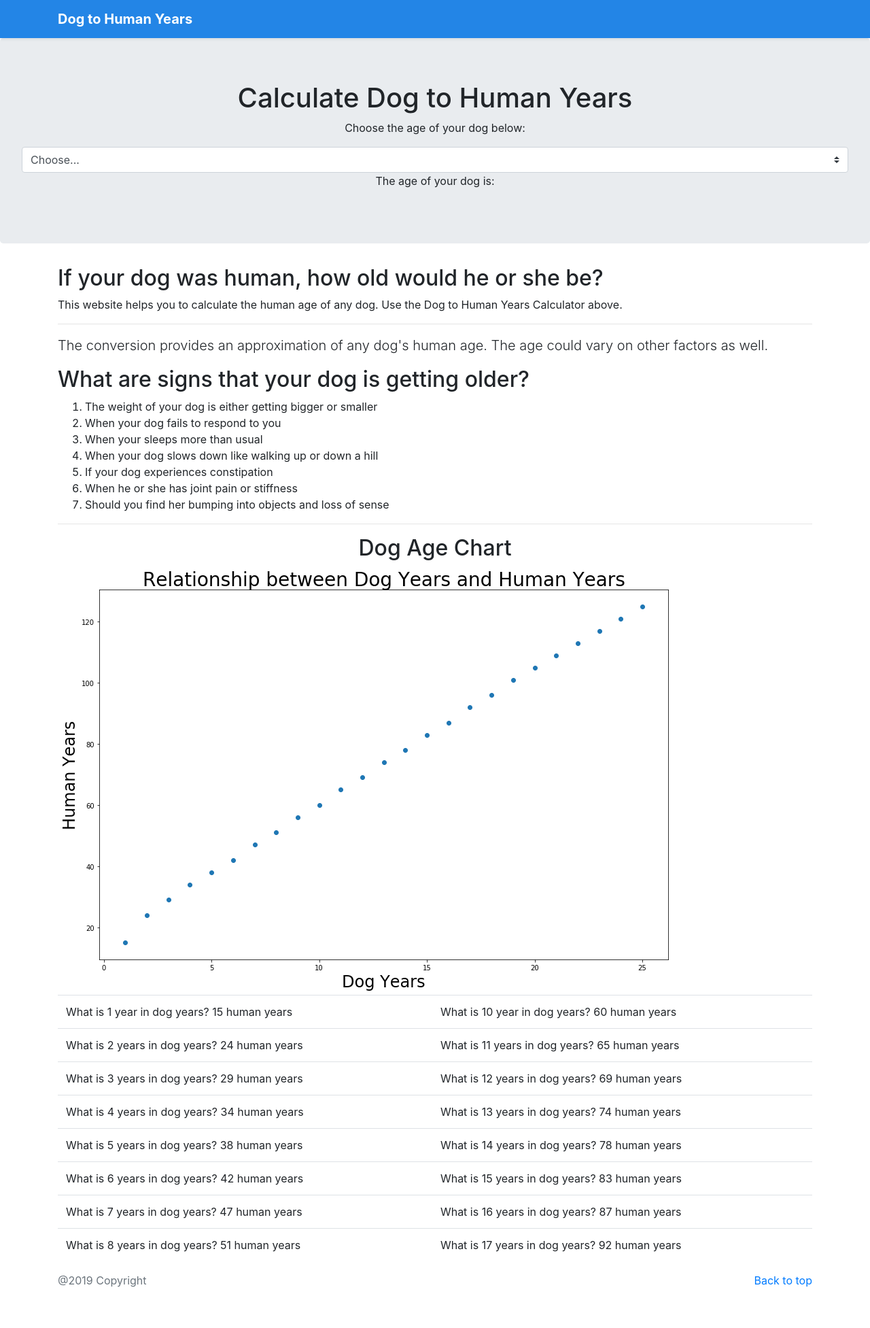
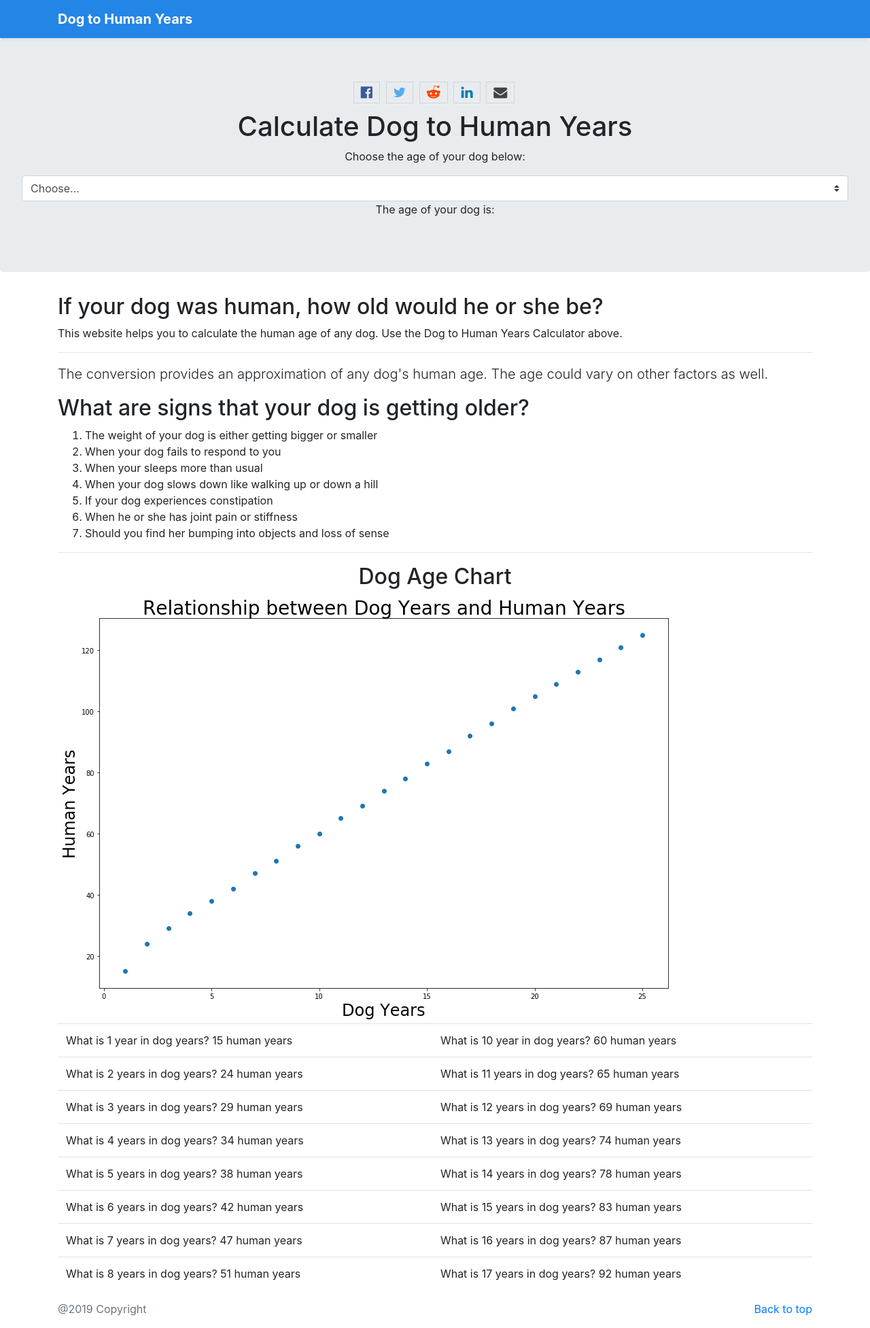
Before and after one commit to cryptormac/dogtohumanyears, a Jekyll site: the page built from index.html, in a window 1280 px wide. Shown: the whole page at 68% size. Built offline with Jekyll 4.4.1, drawn with Linux system fonts in a browser that asks for light colours; before the commit the page ends 1911 px from its top, so only the background shows below that.

Commit message:
added share button

```diff
--- a/_config.yml
+++ b/_config.yml
@@ -21,11 +21,9 @@
 title: Dog To Human Years
 email: your-email@example.com
 description: >- # this means to ignore newlines until "baseurl:"
-  Write an awesome description for your new site here. You can edit this
-  line in _config.yml. It will appear in your document head meta (for
-  Google search results) and in your feed.xml site description.
-baseurl: "" # the subpath of your site, e.g. /blog
-url: "" # the base hostname & protocol for your site, e.g. http://example.com
+  Convert Dog Years to Human Years with this amazing calculator. Have a look at the Dog Years Graph.
+baseurl: "/" # the subpath of your site, e.g. /blog
+url: "http://dogtohumanyears.com" # the base hostname & protocol for your site, e.g. http://example.com
 twitter_username: jekyllrb
 github_username:  jekyll
 
--- a/_includes/head.html
+++ b/_includes/head.html
@@ -14,6 +14,10 @@
   <meta property="og:description" content="Convert your dogs human age to years." />
   <!-- Bootstrap core CSS -->
 <link href="/assets/css/bootstrap.min.css" rel="stylesheet">
+
+<!-- Custom -->
+<link href="assets/css/share-bar.css" rel="stylesheet">
+<link href="https://maxcdn.bootstrapcdn.com/font-awesome/4.7.0/css/font-awesome.min.css" rel="stylesheet">
 
   <!-- Favicons -->
 <link rel="apple-touch-icon" href="/assets/favicons/apple-touch-icon.png" sizes="180x180">
--- /dev/null
+++ b/_includes/share-bar.html
@@ -0,0 +1,34 @@
+<div id="share-bar">
+
+    <div class="share-buttons">
+        <a  href="https://www.facebook.com/sharer/sharer.php?u={{ site.url }}{{ site.baseurl }}{{ page.url }}"
+            onclick="window.open(this.href, 'pop-up', 'left=20,top=20,width=500,height=500,toolbar=1,resizable=0'); return false;"
+            title="Share on Facebook" >
+            <i class="fa fa-facebook-official share-button"></i>
+        </a>
+
+        <a  href="https://twitter.com/intent/tweet?text={{ page.title }}&url={{ site.url }}{{ site.baseurl }}{{ page.url }}"
+            onclick="window.open(this.href, 'pop-up', 'left=20,top=20,width=500,height=500,toolbar=1,resizable=0'); return false;"
+            title="Share on Twitter" >
+            <i class="fa fa-twitter share-button"></i>
+        </a>
+
+        <a  href="https://www.reddit.com/submit?url={{ site.url }}{{ site.baseurl }}{{ page.url }}"
+            onclick="window.open(this.href, 'pop-up', 'left=20,top=20,width=900,height=500,toolbar=1,resizable=0'); return false;"
+            title="Share on Reddit" >
+            <i class="fa fa-reddit-alien share-button"></i>
+        </a>
+
+        <a  href="https://www.linkedin.com/shareArticle?mini=true&url={{ site.url }}{{ site.baseurl }}{{ page.url }}&title={{ page.title }}&summary={{ page.description }}&source={{ site.title }}"
+            onclick="window.open(this.href, 'pop-up', 'left=20,top=20,width=500,height=500,toolbar=1,resizable=0'); return false;"
+            title="Share on LinkedIn" >
+            <i class="fa fa-linkedin share-button"></i>
+        </a>
+
+        <a  href="mailto:?subject={{ page.title }}&amp;body=Check out this site {{ site.url }}{{ site.baseurl }}{{ page.url }}"
+            title="Share via Email" >
+            <i class="fa fa-envelope share-button"></i>
+        </a>
+    </div>
+
+</div>
--- /dev/null
+++ b/assets/css/share-bar.css
@@ -0,0 +1,67 @@
+/* Share Bar */
+#share-bar {
+    font-size: 20px;
+}
+
+/* Title */
+#share-bar h4 {
+    margin-bottom: 10px;
+    font-weight: 500;
+}
+
+/* All buttons */
+.share-buttons {
+}
+
+/* Each button */
+.share-button {
+    margin: 0px;
+    margin-bottom: 10px;
+    margin-right: 3px;
+    border: 1px solid #D3D6D2;
+    padding: 5px 10px 5px 10px;
+}
+.share-button:hover {
+    opacity: 1;
+    color: #ffffff;
+}
+
+/* Facebook button */
+.fa-facebook-official {
+    color: #3b5998;
+}
+.fa-facebook-official:hover {
+    background-color: #3b5998;
+}
+
+/* Twitter button */
+.fa-twitter {
+    color: #55acee;
+}
+.fa-twitter:hover {
+    background-color: #55acee;
+}
+
+/* Reddit button */
+.fa-reddit-alien {
+    color: #ff4500;
+}
+.fa-reddit-alien:hover {
+    background-color: #ff4500;
+}
+
+/* LinkedIn button */
+.fa-linkedin {
+    color: #007bb5;
+}
+.fa-linkedin:hover {
+    background-color: #007bb5;
+}
+
+/* Email button */
+.fa-envelope {
+    color: #444444;
+}
+.fa-envelope:hover {
+    background-color: #444444;
+}
--- a/index.html
+++ b/index.html
@@ -9,6 +9,10 @@
 <main role="main">
 
   <section class="jumbotron text-center">
+
+    <div class="container">
+       {% include share-bar.html %}
+    </div>
 
     <div class="container">
       <h1>Calculate Dog to Human Years</h1>
--- a/sitemap.xml
+++ b/sitemap.xml
@@ -8,7 +8,7 @@
 
 <url>
   <loc>https://www.dogtohumanyears.com/</loc>
-  <lastmod>2020-10-20T14:52:41+00:00</lastmod>
+  <lastmod>2020-10-26T12:00:41+00:00</lastmod>
 </url>
 
 
```
Also changed, not shown: other parts of index.html (+1 -1 lines).
